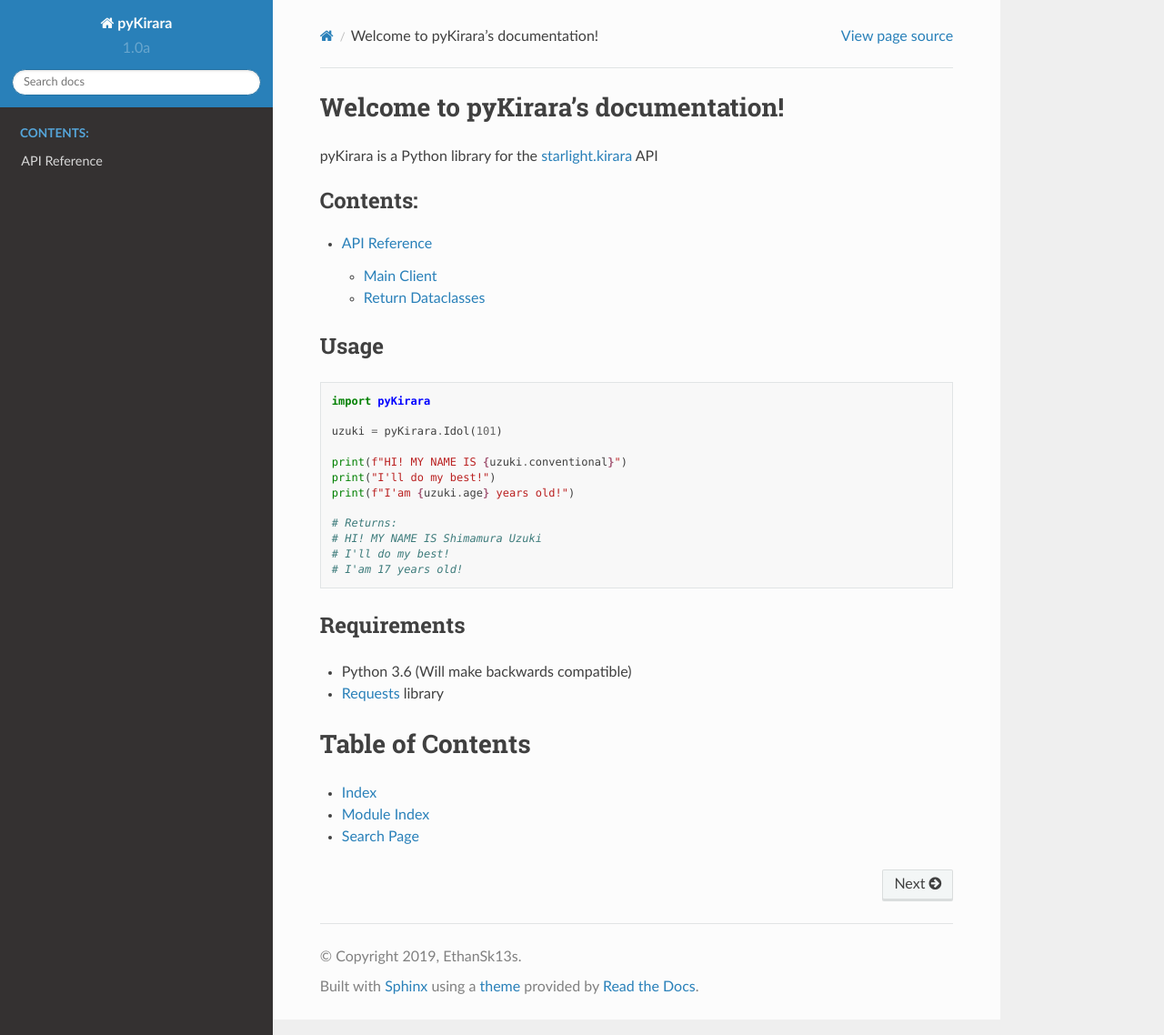
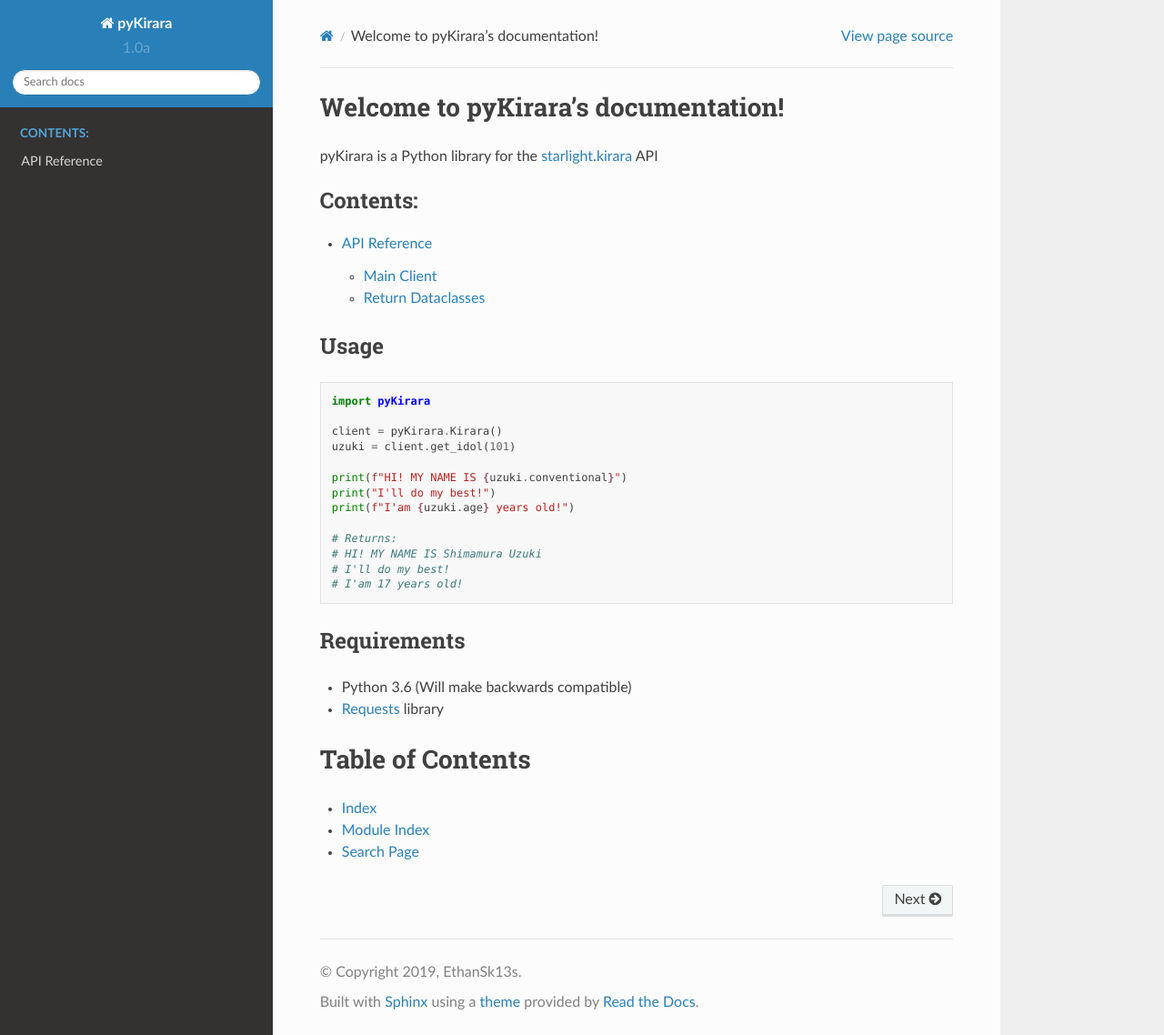
Before and after one commit to EthanSk13s/pyKirara, a Sphinx documentation site: the page built from docs/index.rst, in a window 1280 px wide and 1138 px high. Shown: the whole window at 91% size. Built offline with Sphinx 7.4.7 and the Read the Docs theme 2.0.0, drawn with Linux system fonts in a browser that asks for light colours.

Commit message:
modify examples to new structure

```diff
--- a/docs/index.rst
+++ b/docs/index.rst
@@ -17,7 +17,8 @@
 
     import pyKirara
 
-    uzuki = pyKirara.Idol(101)
+    client = pyKirara.Kirara()
+    uzuki = client.get_idol(101)
 
     print(f"HI! MY NAME IS {uzuki.conventional}")
     print("I'll do my best!")
```
Also changed, not shown: README.md (+2 -1 lines).
